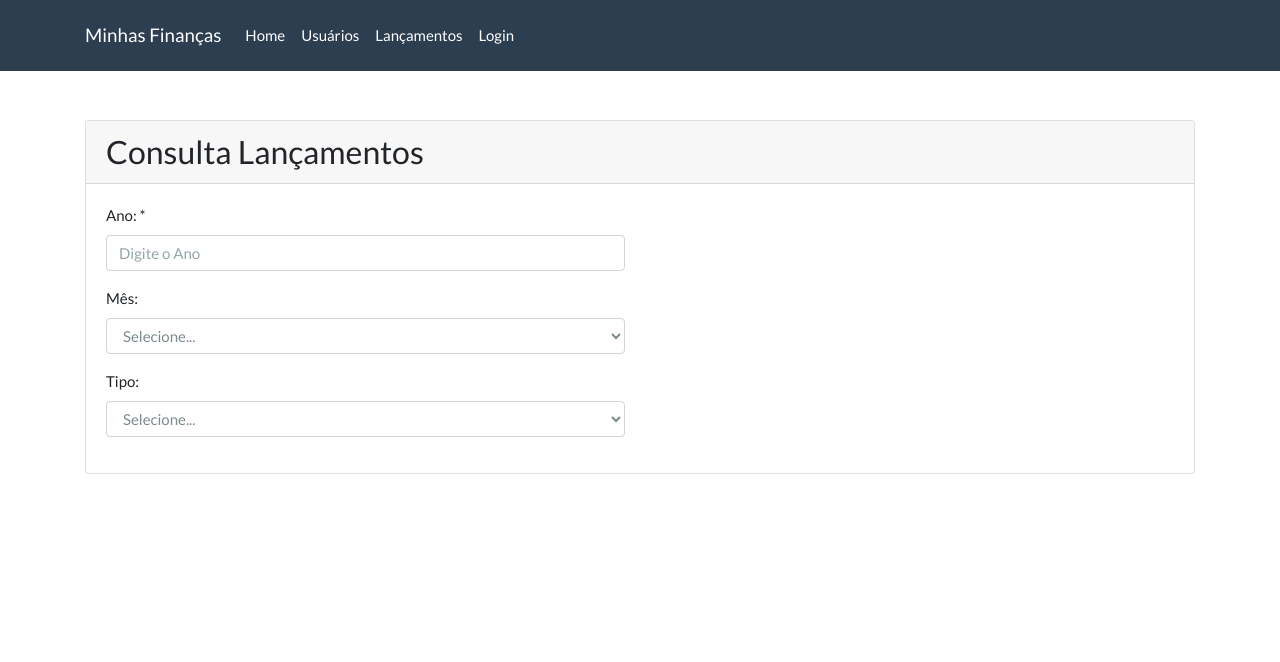
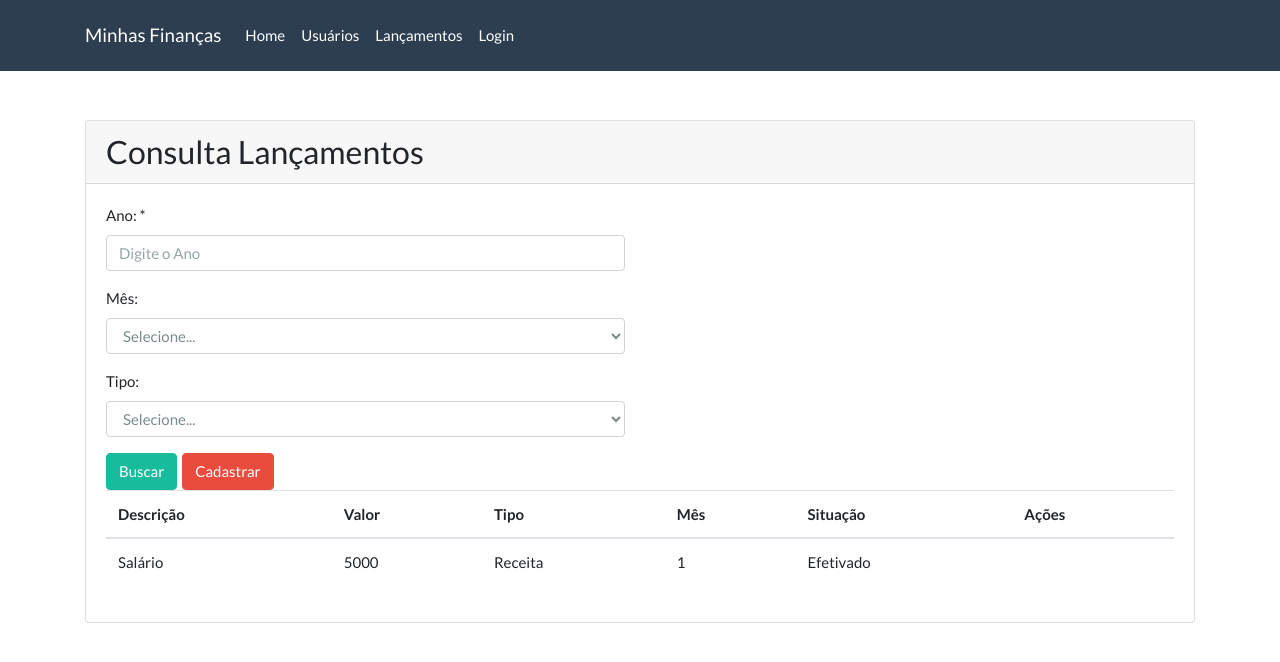
Before and after one commit to iangerolamo/minhas-financas-frontend, a React (Create React App) app: page /#/consulta-lancamentos in a window 1280 px wide. Shown: the top 662 px of the page. Built offline with nearby package versions, Linux system fonts and the light colour scheme.

Commit message:
Implementando o Datatable de lancamentos

```diff
--- a/src/main/rotas.js
+++ b/src/main/rotas.js
@@ -1,10 +1,11 @@
-
+import React from "react";
 import Login from '../views/login';
 import Home from '../views/home';
 import CadastroUsuario from "../views/cadastroUsuario";
-import ConsultaLancamentos from "../views/consulta-lancamentos";
+import ConsultaLancamentos from "../views/lancamentos/consulta-lancamentos";
 
 import { Route, Switch, HashRouter } from 'react-router-dom';
+
 
 function Rotas() {
   return (
--- a/src/views/consulta-lancamentos.js
+++ b/src/views/lancamentos/consulta-lancamentos.js
@@ -1,8 +1,9 @@
 import React from 'react';
-import { useHistory } from 'react-router-dom';
-import Card from "../components/card";
-import FormGroup from "../components/form-group";
-import SelectMenu from "../components/selectMenu";
+// import { useHistory } from 'react-router-dom';
+import Card from "../../components/card";
+import FormGroup from "../../components/form-group";
+import SelectMenu from "../../components/selectMenu";
+import LancamentosTable from "./lancamentosTable";
 
 function ConsultaLancamentos() {
 
@@ -28,6 +29,10 @@
     { label: 'Receita', value: 'RECEITA' }
   ];
 
+  const lancamentos = [
+    { id: 1, descricao: 'Salário', valor: 5000, mes: 1, tipo: 'Receita', status: 'Efetivado'}
+  ]
+
     return (
         <Card title={"Consulta Lançamentos"}>
           <div className={"row"}>
@@ -49,6 +54,16 @@
                   <SelectMenu id="inputTipo" className={"form-control"} lista={tipos}/>
                 </FormGroup>
 
+                <button type={"button"} className={"btn btn-success"}>Buscar</button>
+                <button type={"button"} className={"btn btn-danger"}>Cadastrar</button>
+
+              </div>
+            </div>
+          </div>
+          <div className={"row"}>
+            <div className={"col-md-12"}>
+              <div className={"bs-component"}>
+                <LancamentosTable lancamentos={lancamentos}/>
               </div>
             </div>
           </div>
--- /dev/null
+++ b/src/views/lancamentos/lancamentosTable.js
@@ -0,0 +1,43 @@
+import React from 'react';
+
+function LancamentosTable(props) {
+
+  // eslint-disable-next-line no-unused-vars
+  const rows = props.lancamentos.map(lancamento => {
+      return (
+        <tr key={lancamento.id}>
+          <td>{lancamento.descricao}</td>
+          <td>{lancamento.valor}</td>
+          <td>{lancamento.tipo}</td>
+          <td>{lancamento.mes}</td>
+          <td>{lancamento.status}</td>
+          <td>
+
+          </td>
+        </tr>
+      )
+    }
+  )
+
+  return (
+    <table className={"table table-hover"}>
+      <thead>
+        <tr>
+          <th scope={"col"}>Descrição</th>
+          <th scope={"col"}>Valor</th>
+          <th scope={"col"}>Tipo</th>
+          <th scope={"col"}>Mês</th>
+          <th scope={"col"}>Situação</th>
+          <th scope={"col"}>Ações</th>
+        </tr>
+
+      </thead>
+      <tbody>
+        {rows}
+      </tbody>
+
+    </table>
+  )
+}
+
+export default LancamentosTable;
```
